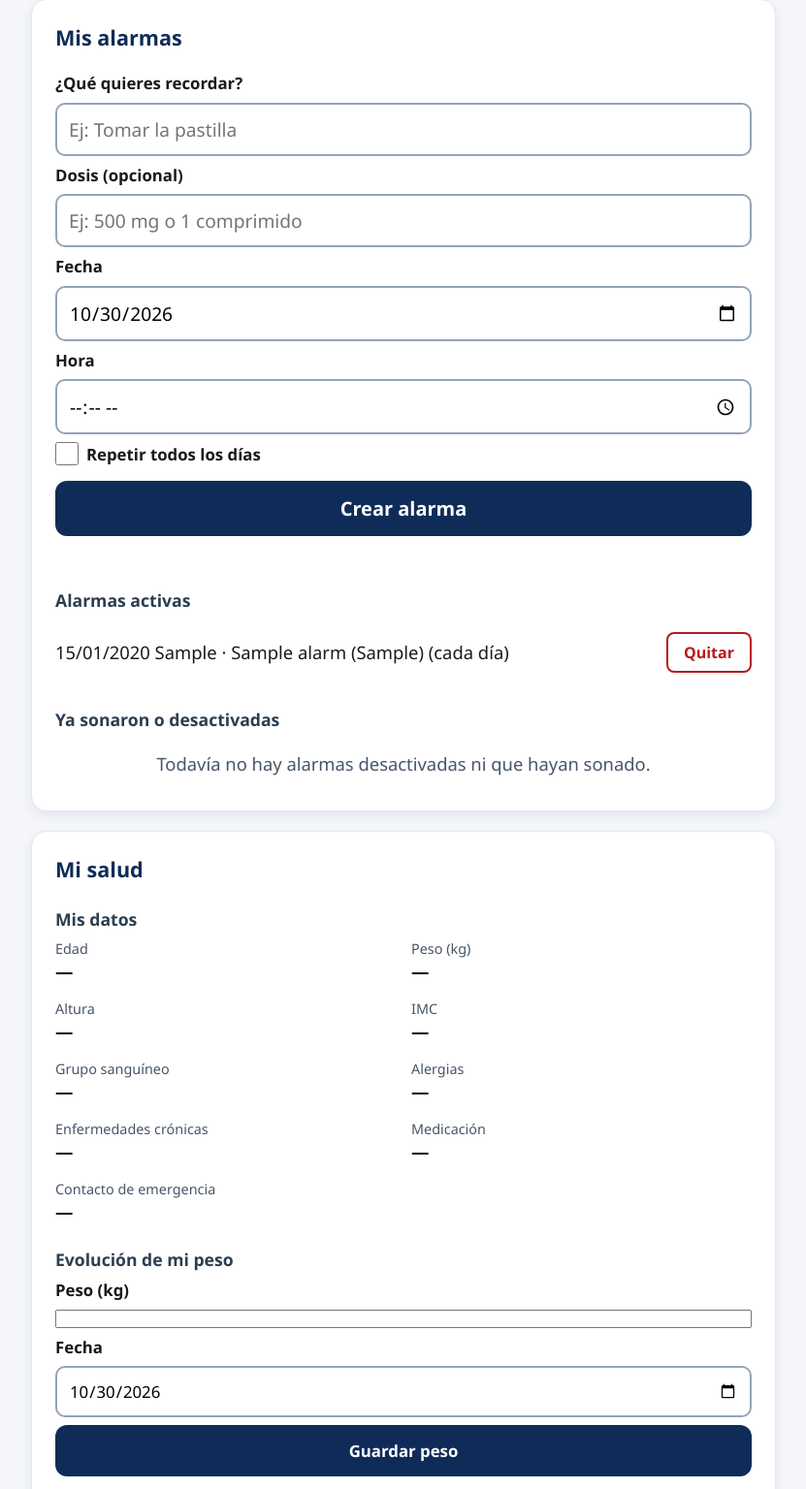
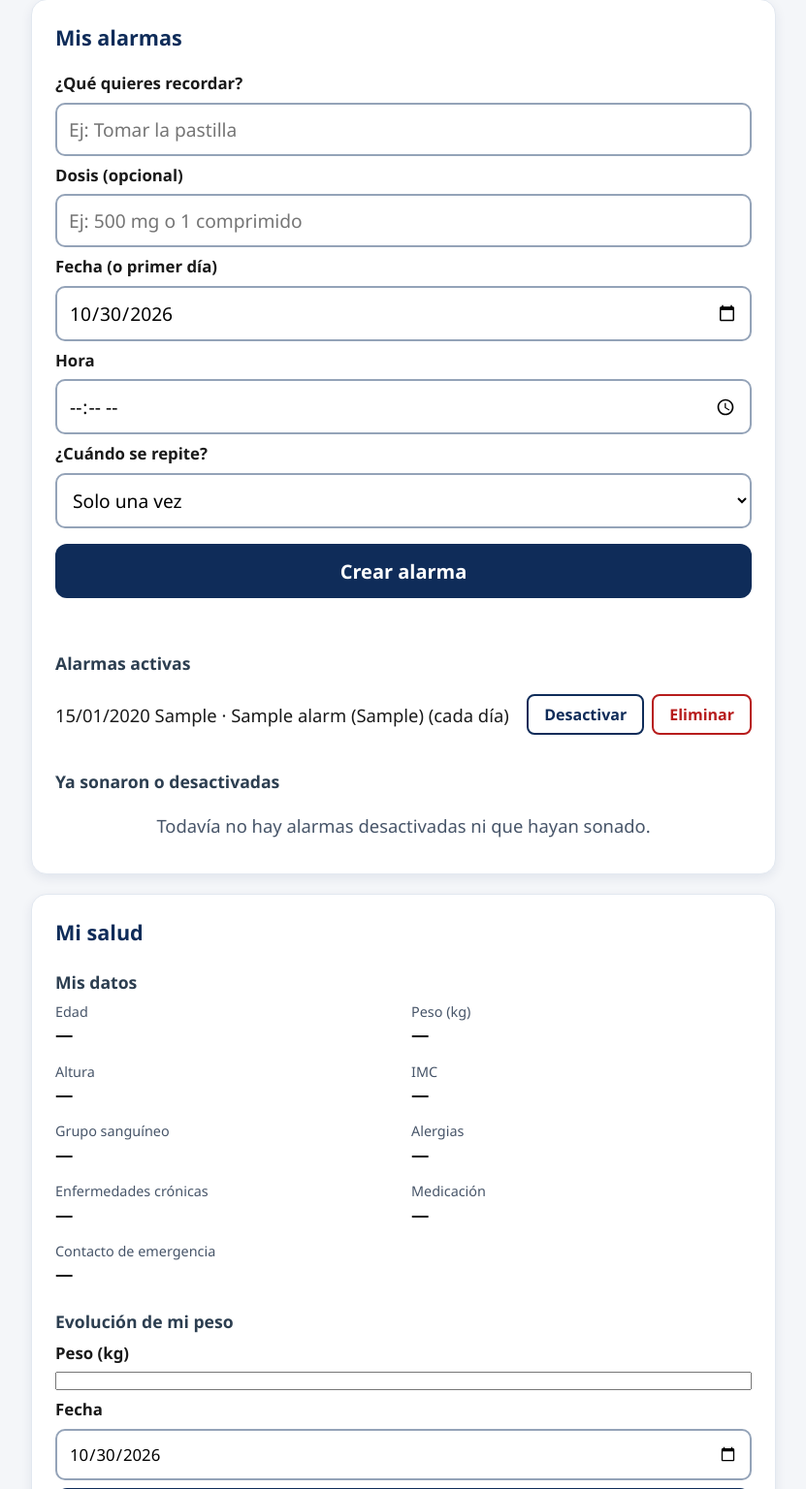
Before and after one commit to acueva03/PROYECTO-APP-SALUD, a Flask app: page / in a window 1280 px wide. Shown: the part 744-2280 px from the top of the page at 97% size, without its empty margins (224-1055 px from the left). Run offline with Flask 3, Linux system fonts and the light colour scheme; the visitor is signed in with stand-in values (Sample User, id 1); tables that the repository leaves empty hold one stand-in row (values such as "Sample post"); data that the repository does not hold is empty.

Commit message:
alarmas dias seleccionados (alberto) (y javi arreglo una linea)

```diff
--- a/backend/app.py
+++ b/backend/app.py
@@ -30,7 +30,8 @@ def actualizar_columnas():
     necesarias = {
         'alarms': [('fecha', 'VARCHAR(10)'),
                    ('ultima_vez_sono', 'DATETIME'),
-                   ('dosis', 'VARCHAR(50)')],
+                   ('dosis', 'VARCHAR(50)'),
+                   ('dias_semana', 'VARCHAR(20)')],
         'registros_toma': [('dosis', 'VARCHAR(50)')],
     }
     inspector = inspect(db.engine)
@@ -69,11 +70,51 @@ def fecha_valida(texto):
         return False
     return len(texto) == 10
 
-def siguiente_fecha(fecha_local, hora_local, hora_alarma):
+def dias_a_lista(texto):
+    """'0,1,4' -> [0, 1, 4]. Lunes=0 ... domingo=6 (igual que date.weekday()). Vacío -> [] (todos los días)."""
+    if not texto:
+        return []
+    return sorted({int(x) for x in texto.split(',') if x.strip().isdigit()})
+
+
+def leer_repeticion(data):
+    """Interpreta lo que manda el navegador. Devuelve (es_repetitiva, dias_texto, error)."""
+    repeticion = data.get('repeticion')
+    if repeticion is None:                       # formato antiguo: solo es_repetitiva
+        return bool(data.get('es_repetitiva', False)), None, None
+    if repeticion == 'una':
+        return False, None, None
+    if repeticion == 'diaria':
+        return True, None, None
+    if repeticion == 'dias':
+        dias = data.get('dias')
+        if (not isinstance(dias, list) or not dias or
+                any(isinstance(d, bool) or not isinstance(d, int) or not 0 <= d <= 6 for d in dias)):
+            return None, None, 'Elige al menos un día de la semana'
+        dias = sorted(set(dias))
+        if len(dias) == 7:                       # los 7 días = todos los días
+            return True, None, None
+        return True, ','.join(str(d) for d in dias), None
+    return None, None, 'Tipo de repetición inválido'
+
+
+def primera_fecha_valida(fecha, dias):
+    """Si la fecha cae en un día no elegido, avanza hasta el primer día elegido."""
+    dia = datetime.strptime(fecha, '%Y-%m-%d').date()
+    if dias:
+        for _ in range(7):
+            if dia.weekday() in dias:
+                break
+            dia += timedelta(days=1)
+    return dia.isoformat()
+
+
+def siguiente_fecha(fecha_local, hora_local, hora_alarma, dias=None):
+    """Próxima fecha de una alarma repetitiva que acaba de sonar (respetando los días elegidos)."""
     dia = datetime.strptime(fecha_local, '%Y-%m-%d').date()
     if hora_alarma <= hora_local:
         dia += timedelta(days=1)
-    return dia.isoformat()
+    return primera_fecha_valida(dia.isoformat(), dias)
 
 def alarma_a_dict(a):
     return {
@@ -85,7 +126,8 @@ def alarma_a_dict(a):
         'activa': a.activa,
         'ultima_vez_sono': (a.ultima_vez_sono.replace(tzinfo=timezone.utc).isoformat()
                             if a.ultima_vez_sono else None),
-        'dosis': a.dosis
+        'dosis': a.dosis,
+        'dias': dias_a_lista(a.dias_semana)      # [] = todos los días
     }
 
 def usuario_actual():
@@ -152,13 +194,19 @@ def crear_alarma():
     if datetime.strptime(data['fecha'], '%Y-%m-%d').date() < date.today() - timedelta(days=1):
         return jsonify({'error': 'La fecha no puede estar en el pasado'}), 400
 
+    es_repetitiva, dias_texto, error = leer_repeticion(data)
+    if error: return jsonify({'error': error}), 400
+    # Si el primer día no encaja con los días marcados, empieza el siguiente día marcado
+    fecha_inicio = primera_fecha_valida(data['fecha'], dias_a_lista(dias_texto))
+
     nueva_alarma = Alarm(
         user_id=user_id,
         titulo=titulo,
         hora=data.get('hora'),
-        fecha=data.get('fecha'),
-        es_repetitiva=bool(data.get('es_repetitiva', False)),
-        dosis=((data.get('dosis') or '').strip()[:50] or None)   # NUEVO
+        fecha=fecha_inicio,
+        es_repetitiva=es_repetitiva,
+        dias_semana=dias_texto,
+        dosis=((data.get('dosis') or '').strip()[:50] or None)
     )
     db.session.add(nueva_alarma)
     if not guardar_en_bd():
@@ -237,8 +285,23 @@ def cambiar_estado_alarma(alarma_id):
     if 'activa' in data: alarma.activa = bool(data['activa'])
     else: alarma.activa = not alarma.activa
     if 'fecha' in data: alarma.fecha = data['fecha']
+    if alarma.activa and alarma.fecha and alarma.dias_semana:
+        alarma.fecha = primera_fecha_valida(alarma.fecha, dias_a_lista(alarma.dias_semana))
     if not guardar_en_bd(): return jsonify({'error': 'Error al guardar'}), 500
     return jsonify({'mensaje': 'Actualizado', 'alarma_id': alarma.id, 'activa': alarma.activa}), 200
+
+@app.route('/api/alarmas/<int:alarma_id>', methods=['DELETE'])
+def eliminar_alarma(alarma_id):
+    user_id = session.get('user_id')
+    if not user_id: return jsonify({'error': 'No autorizado'}), 401
+
+    alarma = db.session.get(Alarm, alarma_id)
+    if not alarma: return jsonify({'error': 'Alarma no encontrada'}), 404
+    if alarma.user_id != user_id: return jsonify({'error': 'Prohibido'}), 403   # solo borra las suyas
+
+    db.session.delete(alarma)
+    if not guardar_en_bd(): return jsonify({'error': 'No se pudo eliminar la alarma'}), 500
+    return jsonify({'mensaje': 'Alarma eliminada'}), 200
 
 @app.route('/api/alarmas/<int:alarma_id>/sonada', methods=['POST'])
 def alarma_sonada(alarma_id):
@@ -261,7 +324,7 @@ def alarma_sonada(alarma_id):
         db.session.add(registro)
     if alarma.activa and alarma.fecha == fecha_prevista:
         alarma.ultima_vez_sono = ahora()
-        if alarma.es_repetitiva: alarma.fecha = siguiente_fecha(fecha_local, hora_local, alarma.hora)
+        if alarma.es_repetitiva: alarma.fecha = siguiente_fecha(fecha_local, hora_local, alarma.hora, dias_a_lista(alarma.dias_semana))
         else: alarma.activa = False
     if not guardar_en_bd(): return jsonify({'error': 'Error base de datos'}), 500
     return jsonify({'mensaje': 'Sonada', 'registro_id': registro.id, 'alarma': alarma_a_dict(alarma)}), 200
@@ -389,5 +452,9 @@ def historial_tomas():
                           if t.confirmada_en else None)
     } for t in tomas])
 
+@app.errorhandler(500)
+def error_interno(e):
+    return jsonify({'error': 'Error interno del servidor'}), 500
+
 if __name__ == '__main__':
     app.run(debug=True)
--- a/backend/models.py
+++ b/backend/models.py
@@ -104,6 +104,7 @@ class Alarm(db.Model):
     activa = db.Column(db.Boolean, default=True)
     ultima_vez_sono = db.Column(db.DateTime, nullable=True)
     dosis = db.Column(db.String(50), nullable=True)
+    dias_semana = db.Column(db.String(20), nullable=True)   # <-- NUEVA: '0,2,4' (lunes=0 ... domingo=6)
 
 # Alerta SOS, guarda la fecha/hora y su estado: activa o atendida
 class AlertSOS(db.Model):
--- a/frontend/static/conexion.js
+++ b/frontend/static/conexion.js
@@ -75,6 +75,18 @@ function proximaFecha(hora) {
     const d = new Date();
     if (hora <= horaActual()) d.setDate(d.getDate() + 1);
     return formatearFecha(d);
+}
+
+const NOMBRES_DIAS = ['lun', 'mar', 'mié', 'jue', 'vie', 'sáb', 'dom'];
+
+// "(cada día)", "(lunes a viernes)", "(lun, mié, vie)"... según los días guardados
+function textoRepeticion(alarma) {
+    if (!alarma.es_repetitiva) return '';
+    const dias = alarma.dias || [];
+    if (dias.length === 0 || dias.length === 7) return ' (cada día)';
+    if (dias.join() === '0,1,2,3,4') return ' (lunes a viernes)';
+    if (dias.join() === '5,6') return ' (fines de semana)';
+    return ' (' + dias.map(d => NOMBRES_DIAS[d]).join(', ') + ')';
 }
 
 async function cargarAlarmas() {
@@ -180,6 +192,18 @@ async function reactivarAlarma(alarma) {
     await cargarAlarmas();
 }
 
+async function eliminarAlarma(alarma) {
+    if (!confirm('¿Seguro que quieres eliminar la alarma «' + alarma.titulo + '»? No se puede deshacer.')) return;
+    try {
+        const r = await fetch('/api/alarmas/' + alarma.id, { method: 'DELETE' });
+        if (!r.ok) throw new Error('HTTP ' + r.status);
+        mostrarMensajeAlarma('Alarma eliminada', false);
+    } catch (error) {
+        mostrarMensajeAlarma('No se pudo eliminar la alarma. Inténtalo de nuevo.', true);
+    }
+    await cargarAlarmas();
+}
+
 function mostrarAviso(aviso) {
     avisosEnPantalla.push(aviso);
     textoAlarma.textContent = avisosEnPantalla.map(a => a.texto).join(' · ');
@@ -247,17 +271,35 @@ setInterval(cargarAlarmas, INTERVALO_RECARGA_MS);
 cargarTomasPendientes().finally(() => setInterval(comprobarAlarmas, INTERVALO_COMPROBACION_MS));
 
 const formAlarma = document.getElementById('form-alarma');
-const inputTitulo = document.getElementById('alarma-titulo');
+const selectRepeticion = document.getElementById('alarma-repeticion');
+const fieldsetDias = document.getElementById('alarma-dias');
 const inputDosis = document.getElementById('alarma-dosis');   // NUEVO: campo de dosis
 const inputFecha = document.getElementById('alarma-fecha');
 const inputHora = document.getElementById('alarma-hora');
-const inputRepetitiva = document.getElementById('alarma-repetitiva');
+const inputTitulo = document.getElementById('alarma-titulo');
 const mensajeAlarma = document.getElementById('mensaje-alarma');
 const listaAlarmas = document.getElementById('lista-alarmas');
 const listaInactivas = document.getElementById('lista-inactivas');
 
 function prepararCampoFecha() { inputFecha.min = fechaActual(); inputFecha.value = fechaActual(); }
 prepararCampoFecha();
+
+// Los días solo se ven con "Elegir los días…"
+selectRepeticion.addEventListener('change', () => {
+    fieldsetDias.hidden = selectRepeticion.value !== 'personalizada';
+});
+
+// Convierte la opción elegida en lo que espera el servidor ({ repeticion, dias })
+function datosRepeticion() {
+    const opcion = selectRepeticion.value;
+    if (opcion === 'una') return { repeticion: 'una' };
+    if (opcion === 'diaria') return { repeticion: 'diaria' };
+    if (opcion === 'laborables') return { repeticion: 'dias', dias: [0, 1, 2, 3, 4] };
+    if (opcion === 'finde') return { repeticion: 'dias', dias: [5, 6] };
+    const dias = [...fieldsetDias.querySelectorAll('input[name="dia"]:checked')]
+        .map(c => Number(c.value));
+    return { repeticion: 'dias', dias: dias };
+}
 
 function mostrarMensajeAlarma(texto, esError) {
     mensajeAlarma.textContent = texto;
@@ -269,9 +311,10 @@ function mostrarListaAlarmas() {
     if (alarmas.length === 0) listaAlarmas.append(crearItemVacio('No tienes alarmas activas.'));
     const ordenadas = [...alarmas].sort((a, b) => ((a.fecha || '') + a.hora).localeCompare((b.fecha || '') + b.hora));
     for (const alarma of ordenadas) {
-        const textoAlarma = (alarma.fecha ? fechaLegible(alarma.fecha) + ' ' : '') + alarma.hora + ' · ' + alarma.titulo + (alarma.dosis ? ' (' + alarma.dosis + ')' : '') + (alarma.es_repetitiva ? ' (cada día)' : '');
-        const btnQuitar = crearBoton('Quitar', async () => { await desactivarAlarma(alarma.id); await cargarAlarmas(); });
-        listaAlarmas.append(crearItemAlarma(textoAlarma, btnQuitar));
+        const textoAlarma = (alarma.fecha ? fechaLegible(alarma.fecha) + ' ' : '') + alarma.hora + ' · ' + alarma.titulo + (alarma.dosis ? ' (' + alarma.dosis + ')' : '') + textoRepeticion(alarma);
+        const btnDesactivar = crearBoton('Desactivar', async () => { await desactivarAlarma(alarma.id); await cargarAlarmas(); }, 'btn-neutro-alarma');
+        const btnEliminar = crearBoton('Eliminar', () => eliminarAlarma(alarma));
+        listaAlarmas.append(crearItemAlarma(textoAlarma, btnDesactivar, btnEliminar));
     }
     listaInactivas.replaceChildren();
     if (alarmasInactivas.length === 0) {
@@ -285,8 +328,9 @@ function mostrarListaAlarmas() {
             estado = 'sonó el ' + new Date(alarma.ultima_vez_sono).toLocaleString('es-ES', { dateStyle: 'short', timeStyle: 'short' });
         }
         const textoAlarma = alarma.hora + ' · ' + alarma.titulo + (alarma.dosis ? ' (' + alarma.dosis + ')' : '') + ' (' + estado + ')';
-        const btnReactivar = crearBoton('Reactivar', () => reactivarAlarma(alarma));
-        listaInactivas.append(crearItemAlarma(textoAlarma, btnReactivar));
+                const btnReactivar = crearBoton('Reactivar', () => reactivarAlarma(alarma), 'btn-neutro-alarma');
+        const btnEliminar = crearBoton('Eliminar', () => eliminarAlarma(alarma));
+        listaInactivas.append(crearItemAlarma(textoAlarma, btnReactivar, btnEliminar));
     }
 }
 
@@ -296,17 +340,22 @@ function crearItemVacio(mensaje) {
     vacio.textContent = mensaje;
     return vacio;
 }
-function crearItemAlarma(textoAlarma, boton) {
+
+function crearItemAlarma(textoAlarma, ...botones) {
     const li = document.createElement('li');
     const texto = document.createElement('span');
     texto.textContent = textoAlarma;
-    li.append(texto, boton);
+    const acciones = document.createElement('div');
+    acciones.className = 'acciones-alarma';
+    acciones.append(...botones);
+    li.append(texto, acciones);
     return li;
 }
-function crearBoton(etiqueta, alHacerClic) {
+
+function crearBoton(etiqueta, alHacerClic, clase = 'btn-quitar-alarma') {
     const boton = document.createElement('button');
     boton.type = 'button';
-    boton.className = 'btn-quitar-alarma';
+    boton.className = clase;
     boton.textContent = etiqueta;
     boton.addEventListener('click', alHacerClic);
     return boton;
@@ -319,6 +368,11 @@ formAlarma.addEventListener('submit', async (evento) => {
         mostrarMensajeAlarma('Esa fecha y hora ya han pasado.', true);
         return;
     }
+    const repeticion = datosRepeticion();
+    if (repeticion.repeticion === 'dias' && repeticion.dias.length === 0) {
+        mostrarMensajeAlarma('Marca al menos un día de la semana.', true);
+        return;
+    }
     try {
         const respuesta = await fetch('/api/alarmas', {
             method: 'POST',
@@ -328,7 +382,7 @@ formAlarma.addEventListener('submit', async (evento) => {
                 dosis: inputDosis.value.trim(),
                 fecha: inputFecha.value,
                 hora: inputHora.value,
-                es_repetitiva: inputRepetitiva.checked
+                ...repeticion
             })
         });
         const datos = await respuesta.json();
@@ -336,8 +390,9 @@ formAlarma.addEventListener('submit', async (evento) => {
             mostrarMensajeAlarma(datos.error || 'No se pudo crear la alarma', true);
             return;
         }
-        mostrarMensajeAlarma('Alarma creada para el ' + fechaLegible(inputFecha.value) + ' a las ' + inputHora.value, false);
+        mostrarMensajeAlarma('Alarma creada. Sonará el ' + fechaLegible(datos.alarma.fecha) + ' a las ' + datos.alarma.hora, false);
         formAlarma.reset();
+        fieldsetDias.hidden = true;     // reset() vuelve a "Solo una vez"
         prepararCampoFecha();
         await cargarAlarmas();
     } catch (error) {
--- a/frontend/static/paciente.css
+++ b/frontend/static/paciente.css
@@ -175,3 +175,59 @@
 @media (max-width: 480px) {
     .datos-salud { grid-template-columns: 1fr; }
 }
+
+/* ---------- Repetición de alarmas y botones de acción ---------- */
+.form-alarma select {
+    width: 100%;
+    padding: 0.75rem;
+    font-family: inherit;
+    font-size: 1.2rem;
+    border: 2px solid #94A3B8;
+    border-radius: 10px;
+    background-color: #FFFFFF;
+}
+
+.dias-semana {
+    display: flex;
+    flex-wrap: wrap;
+    gap: 0.5rem 1rem;
+    padding: 0.75rem;
+    border: 2px solid #94A3B8;
+    border-radius: 10px;
+}
+
+.dias-semana legend { font-weight: 700; padding: 0 0.4rem; }
+
+.dia-semana {
+    display: flex;
+    align-items: center;
+    gap: 0.4rem;
+    font-weight: 600;
+}
+
+.dia-semana input { width: 1.4rem; height: 1.4rem; }
+
+.lista-alarmas li { flex-wrap: wrap; }          /* en móvil los botones bajan de línea */
+
+.acciones-alarma {
+    display: flex;
+    flex-wrap: wrap;
+    justify-content: flex-end;
+    gap: 0.5rem;
+    flex-shrink: 0;
+}
+
+/* "Desactivar" y "Reactivar" en azul; "Eliminar" sigue en rojo (.btn-quitar-alarma) */
+.btn-neutro-alarma {
+    padding: 0.5rem 1rem;
+    font-family: inherit;
+    font-size: 1rem;
+    font-weight: 700;
+    background-color: #FFFFFF;
+    color: var(--color-primario);
+    border: 2px solid var(--color-primario);
+    border-radius: 8px;
+    cursor: pointer;
+}
+
+.btn-neutro-alarma:hover { background-color: var(--color-primario-suave); }
--- a/frontend/templates/paciente.html
+++ b/frontend/templates/paciente.html
@@ -67,16 +67,32 @@
         <input id="alarma-dosis" type="text" maxlength="50"
                placeholder="Ej: 500 mg o 1 comprimido">
 
-        <label for="alarma-fecha">Fecha</label>
+        <label for="alarma-fecha">Fecha (o primer día)</label>
         <input id="alarma-fecha" type="date" required>
 
         <label for="alarma-hora">Hora</label>
         <input id="alarma-hora" type="time" required>
 
-        <label class="check-repetir">
-            <input id="alarma-repetitiva" type="checkbox">
-            Repetir todos los días
-        </label>
+        <label for="alarma-repeticion">¿Cuándo se repite?</label>
+        <select id="alarma-repeticion">
+            <option value="una">Solo una vez</option>
+            <option value="diaria">Todos los días</option>
+            <option value="laborables">De lunes a viernes</option>
+            <option value="finde">Sábados y domingos</option>
+            <option value="personalizada">Elegir los días…</option>
+        </select>
+
+        <!-- Solo se ve con "Elegir los días…" (lo controla conexion.js). Valores: lunes=0 ... domingo=6 -->
+        <fieldset id="alarma-dias" class="dias-semana" hidden>
+            <legend>Días de la semana</legend>
+            <label class="dia-semana"><input type="checkbox" name="dia" value="0"> Lun</label>
+            <label class="dia-semana"><input type="checkbox" name="dia" value="1"> Mar</label>
+            <label class="dia-semana"><input type="checkbox" name="dia" value="2"> Mié</label>
+            <label class="dia-semana"><input type="checkbox" name="dia" value="3"> Jue</label>
+            <label class="dia-semana"><input type="checkbox" name="dia" value="4"> Vie</label>
+            <label class="dia-semana"><input type="checkbox" name="dia" value="5"> Sáb</label>
+            <label class="dia-semana"><input type="checkbox" name="dia" value="6"> Dom</label>
+        </fieldset>
 
         <button type="submit" class="btn btn-primario btn-crear-alarma">Crear alarma</button>
         <p id="mensaje-alarma" class="mensaje-alarma" role="status" aria-live="polite"></p>
```
Also changed, not shown: backend/test_app.py (+28 -0 lines).
